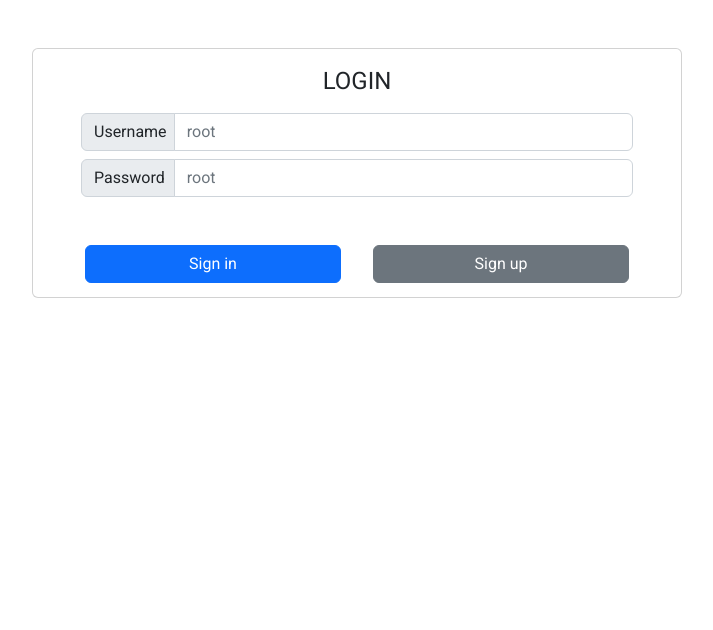
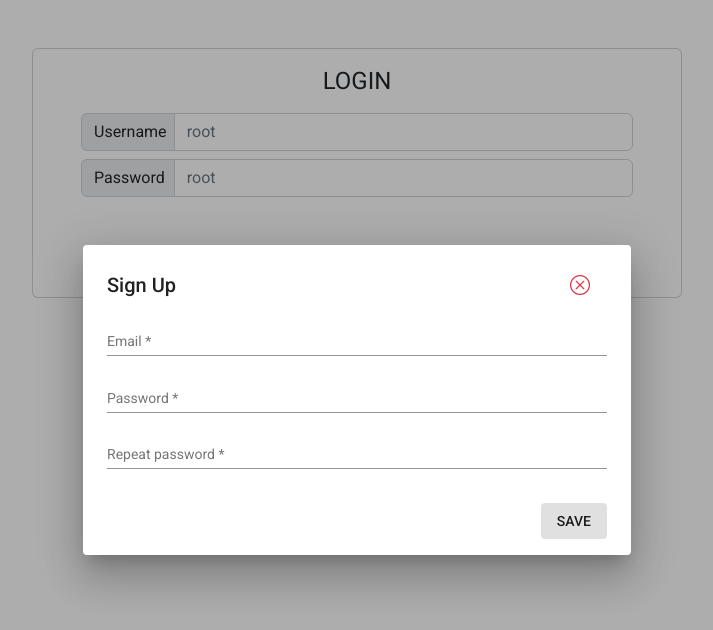
Before and after one commit to YandrosChaos/hp-tech-test, an Angular app: page /login in a window 1280 px wide. Both pictures are taken after a click on the button "Sign up". Shown: the top 630 px of the page, without its empty margins (283-996 px from the left). Built offline with nearby package versions, Linux system fonts and the light colour scheme.

Commit message:
sign up form created - just template - not working yet

```diff
--- a/package.json
+++ b/package.json
@@ -16,13 +16,12 @@
     "@angular/compiler": "^14.2.0",
     "@angular/core": "^14.2.0",
     "@angular/forms": "^14.2.0",
-    "@angular/material": "^13.0.0",
+    "@angular/material": "^13.3.9",
     "@angular/platform-browser": "^14.2.0",
     "@angular/platform-browser-dynamic": "^14.2.0",
     "@angular/router": "^14.2.0",
     "bootstrap": "^5.2.3",
     "bootstrap-icons": "^1.10.3",
-    "dexie": "^3.2.3",
     "rxjs": "~7.5.0",
     "tslib": "^2.3.0",
     "zone.js": "~0.11.4"
--- a/src/app/modals/new-user/new-user.component.html
+++ b/src/app/modals/new-user/new-user.component.html
@@ -1,16 +1,80 @@
 <div class="w-100 position-relative">
-  <button class="btn btn-lg end-0 position-absolute">
+  <button
+    class="btn btn-lg end-0 position-absolute mt-0 pt-0"
+    mat-dialog-close
+  >
     <i class="bi bi-x-circle text-danger fw-bold"></i>
   </button>
 </div>
 
-<h1>HELLO NEW USER</h1>
+<h2 mat-dialog-title>Sign Up</h2>
+<mat-dialog-content class="mat-typography">
+  <form>
+    <!-- user -->
+    <mat-form-field class="w-100">
+      <input
+        matInput
+        placeholder="Email"
+        [formControl]="emailFormControl"
+        [errorStateMatcher]="matcher"
+      />
+      <mat-error
+        *ngIf="
+          emailFormControl.hasError('email') &&
+          !emailFormControl.hasError('required')
+        "
+      >
+        Please enter a valid email address
+      </mat-error>
+      <mat-error *ngIf="emailFormControl.hasError('required')">
+        Email is <strong>required</strong>
+      </mat-error>
+    </mat-form-field>
 
-<div class="row text-center mt-5 pt-5">
-  <div class="col-6">
-    <button class="btn btn-lg col btn-primary">SAVE</button>
-  </div>
-  <div class="col-6">
-    <button class="btn btn-lg btn-danger col">DELETE</button>
-  </div>
-</div>
+    <!-- password 1 -->
+    <mat-form-field class="w-100">
+      <input
+        matInput
+        placeholder="Password"
+        [formControl]="emailFormControl"
+        [errorStateMatcher]="matcher"
+      />
+      <mat-error
+        *ngIf="
+          emailFormControl.hasError('email') &&
+          !emailFormControl.hasError('required')
+        "
+      >
+        Please enter a valid password
+      </mat-error>
+      <mat-error *ngIf="emailFormControl.hasError('required')">
+        Password is <strong>required</strong>
+      </mat-error>
+    </mat-form-field>
+
+    <!-- password 2 -->
+    <mat-form-field class="w-100">
+      <input
+        matInput
+        placeholder="Repeat password"
+        [formControl]="emailFormControl"
+        [errorStateMatcher]="matcher"
+      />
+      <mat-error
+        *ngIf="
+          emailFormControl.hasError('email') &&
+          !emailFormControl.hasError('required')
+        "
+      >
+        Please enter a valid password
+      </mat-error>
+      <mat-error *ngIf="emailFormControl.hasError('required')">
+        Password is <strong>required</strong>
+      </mat-error>
+    </mat-form-field>
+  </form>
+</mat-dialog-content>
+
+<mat-dialog-actions align="end">
+  <button mat-button [mat-dialog-close]="true" cdkFocusInitial>SAVE</button>
+</mat-dialog-actions>
--- a/src/app/modals/new-user/new-user.component.scss
+++ b/src/app/modals/new-user/new-user.component.scss
@@ -0,0 +1,5 @@
+form {
+  min-width: 150px;
+  max-width: 500px;
+  width: 100%;
+}
--- a/src/app/modals/new-user/new-user.component.ts
+++ b/src/app/modals/new-user/new-user.component.ts
@@ -1,8 +1,37 @@
 import { Component } from "@angular/core";
+import {
+  FormControl,
+  FormGroupDirective,
+  NgForm,
+  Validators,
+} from "@angular/forms";
+import { ErrorStateMatcher } from "@angular/material/core";
 
+export class MyErrorStateMatcher implements ErrorStateMatcher {
+  isErrorState(
+    control: FormControl | null,
+    form: FormGroupDirective | NgForm | null
+  ): boolean {
+    const isSubmitted = form && form.submitted;
+    return !!(
+      control &&
+      control.invalid &&
+      (control.dirty || control.touched || isSubmitted)
+    );
+  }
+}
 @Component({
   selector: "app-new-user",
   templateUrl: "./new-user.component.html",
   styleUrls: ["./new-user.component.scss"],
 })
-export class NewUserComponent {}
+export class NewUserComponent {
+  emailFormControl = new FormControl("", [
+    Validators.required,
+    Validators.email,
+  ]);
+
+  matcher = new MyErrorStateMatcher();
+
+  constructor() {}
+}
--- a/src/app/pages/login/login.component.ts
+++ b/src/app/pages/login/login.component.ts
@@ -1,5 +1,7 @@
 import { Component } from "@angular/core";
+import { MatDialog } from "@angular/material/dialog";
 import { Router } from "@angular/router";
+import { NewUserComponent } from "@modals/new-user/new-user.component";
 import { UserService } from "@services/user/user.service";
 
 @Component({
@@ -10,7 +12,8 @@ import { UserService } from "@services/user/user.service";
 export class LoginComponent {
   constructor(
     private readonly router: Router,
-    private readonly userService: UserService
+    private readonly userService: UserService,
+    private readonly dialog: MatDialog
   ) {}
 
   public onSignIn(): void {
@@ -28,5 +31,7 @@ export class LoginComponent {
     else alert("Wrong username or password");
   }
 
-  public onSignUp(): void {}
+  public onSignUp(): void {
+    this.dialog.open(NewUserComponent);
+  }
 }
--- a/src/app/pages/login/login.module.ts
+++ b/src/app/pages/login/login.module.ts
@@ -1,6 +1,8 @@
 import { NgModule } from "@angular/core";
 import { LoginComponent } from "./login.component";
 import { Routes, RouterModule } from "@angular/router";
+import { NewUserModule } from "@modals/new-user/new-user.module";
+import { MatDialogModule } from '@angular/material/dialog';
 
 const routes: Routes = [
   {
@@ -10,7 +12,7 @@ const routes: Routes = [
 ];
 @NgModule({
   declarations: [LoginComponent],
-  imports: [RouterModule.forChild(routes)],
+  imports: [RouterModule.forChild(routes), NewUserModule, MatDialogModule],
   providers: [],
 })
 export class LoginModule {}
--- a/src/styles.scss
+++ b/src/styles.scss
@@ -1,3 +1,38 @@
+
+// Custom Theming for Angular Material
+// For more information: https://material.angular.io/guide/theming
+@use '@angular/material' as mat;
+// Plus imports for other components in your app.
+
+// Include the common styles for Angular Material. We include this here so that you only
+// have to load a single css file for Angular Material in your app.
+// Be sure that you only ever include this mixin once!
+@include mat.core();
+
+// Define the palettes for your theme using the Material Design palettes available in palette.scss
+// (imported above). For each palette, you can optionally specify a default, lighter, and darker
+// hue. Available color palettes: https://material.io/design/color/
+$hp-tech-test-primary: mat.define-palette(mat.$indigo-palette);
+$hp-tech-test-accent: mat.define-palette(mat.$pink-palette, A200, A100, A400);
+
+// The warn palette is optional (defaults to red).
+$hp-tech-test-warn: mat.define-palette(mat.$red-palette);
+
+// Create the theme object. A theme consists of configurations for individual
+// theming systems such as "color" or "typography".
+$hp-tech-test-theme: mat.define-light-theme((
+  color: (
+    primary: $hp-tech-test-primary,
+    accent: $hp-tech-test-accent,
+    warn: $hp-tech-test-warn,
+  )
+));
+
+// Include theme styles for core and each component used in your app.
+// Alternatively, you can import and @include the theme mixins for each component
+// that you are using.
+@include mat.all-component-themes($hp-tech-test-theme);
+
 /* You can add global styles to this file, and also import other style files */
 @import "~bootstrap-icons/font/bootstrap-icons.css";
 
--- a/tsconfig.json
+++ b/tsconfig.json
@@ -6,6 +6,7 @@
     "paths": {
       "@interfaces/*": ["src/app/interfaces/*"],
       "@guards/*": ["src/app/guards/*"],
+      "@modals/*": ["src/app/modals/*"],
       "@services/*": ["src/app/services/*"],
       "@components/*": ["src/app/components/*"],
       "@pages/*": ["src/app/pages/*"]
```
Also changed, not shown: src/app/modals/new-user/new-user.module.ts (+13 -1 lines).
